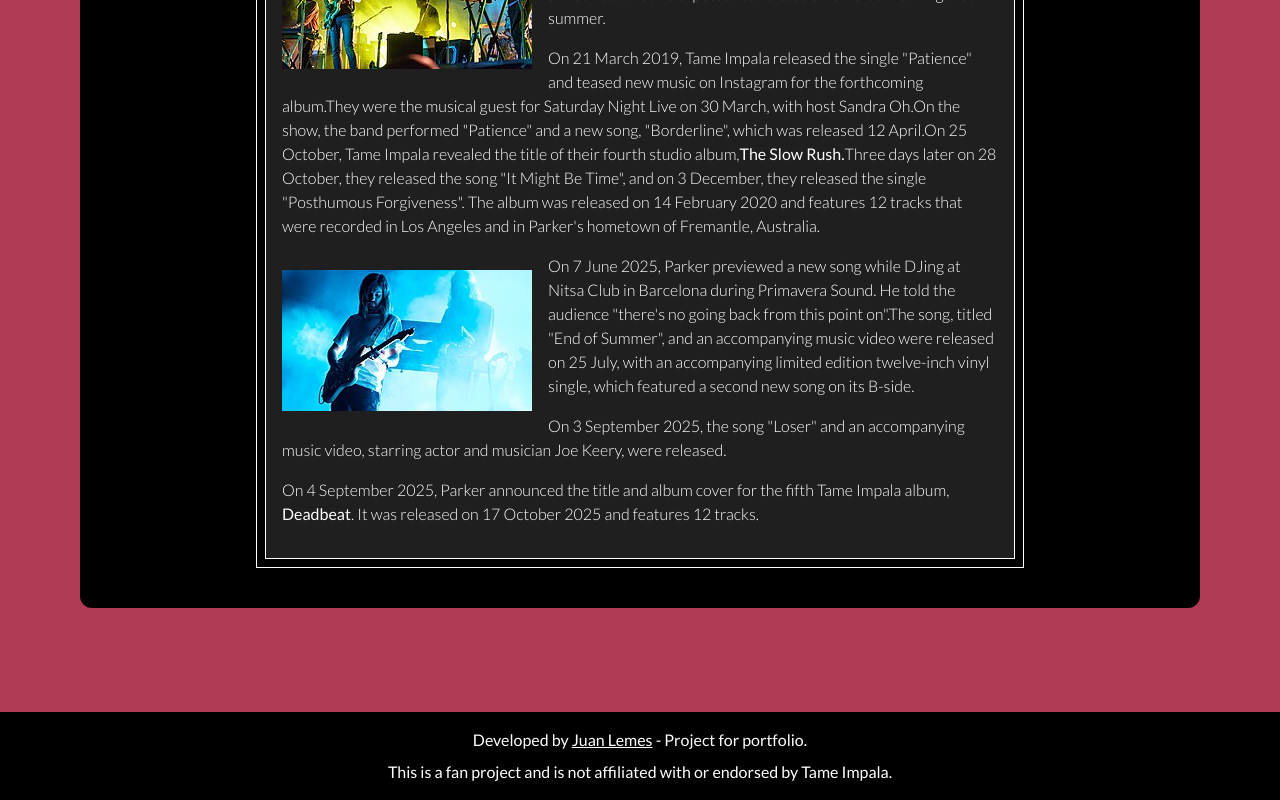
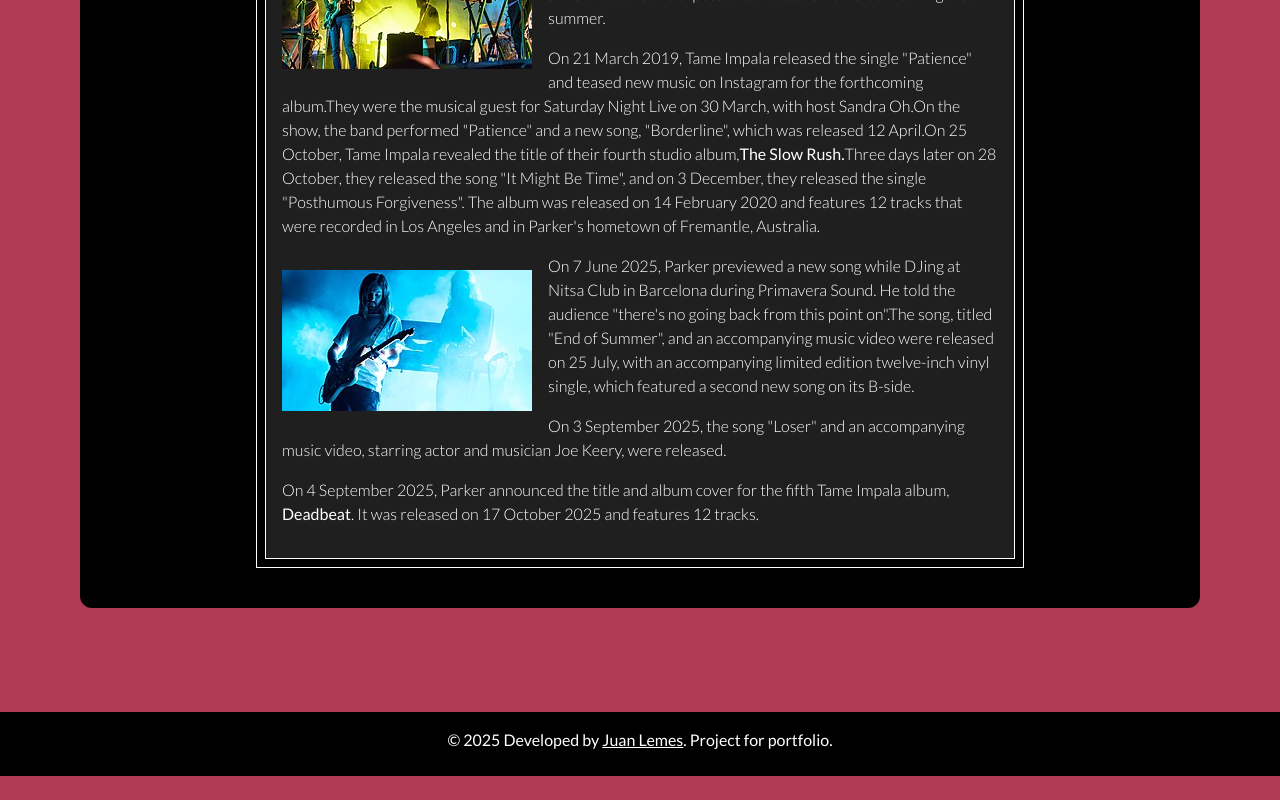
Before and after one commit to jlemes1/tameimpala-landing-page, a React (Vite) app: page / in a window 1280 px wide. Shown: the part 4669-5469 px from the top of the page. After the commit the page ends 5445 px from the top, so only its background shows below. Built offline with nearby package versions, Linux system fonts and the light colour scheme.

Commit message:
update footer

```diff
--- a/src/components/Footer.jsx
+++ b/src/components/Footer.jsx
@@ -5,7 +5,7 @@ function Footer() {
       className='bg-black flex flex-col justify-center items-center p-4 '
     >
       <p className='mb-2'>
-        Developed by{' '}
+        © {new Date().getFullYear()} Developed by{' '}
         <a
           href='https://github.com/jlemes1'
           target='_blank'
@@ -13,12 +13,8 @@ function Footer() {
           className='underline decoration-white'
         >
           Juan Lemes
-        </a>{' '}
-        - Project for portfolio.
-      </p>
-      <p>
-        This is a fan project and is not affiliated with or endorsed by Tame
-        Impala.
+        </a>
+        . Project for portfolio.
       </p>
     </footer>
   );
```
